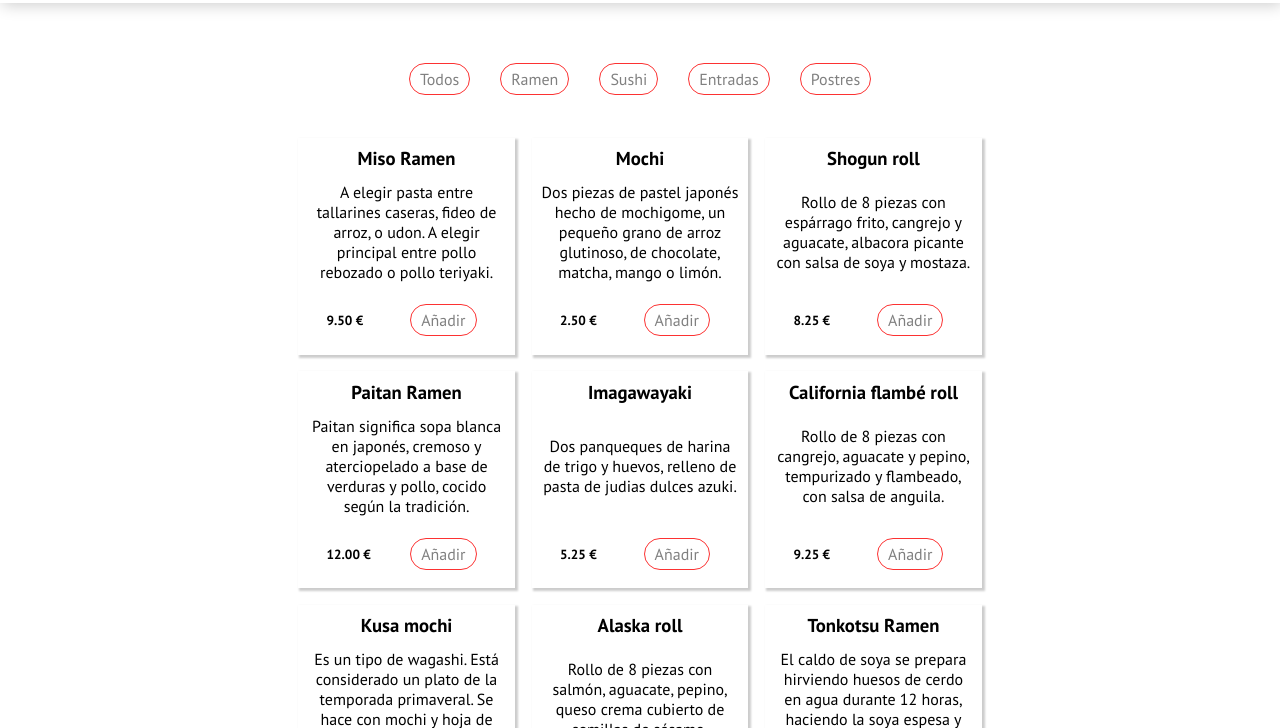
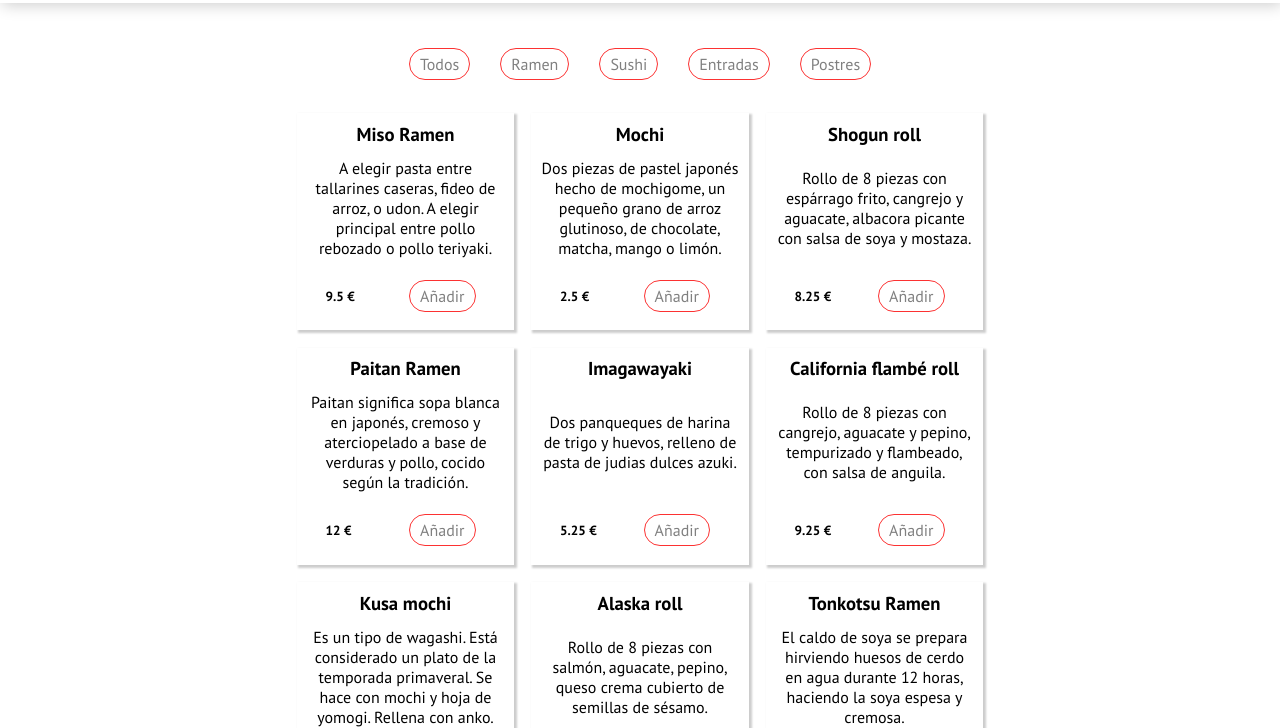
Before and after one commit to Dorienbyte/kamakura-food, a website built with Vite: page index.html in a window 1280 px wide. Shown: the part 72-800 px from the top of the page. Built offline with nearby package versions, Linux system fonts and the light colour scheme.

Commit message:
feat: completada fase 1 impresion y filtros

```diff
--- a/index.html
+++ b/index.html
@@ -7,7 +7,7 @@
     <meta name="viewport" content="width=device-width, initial-scale=1.0">
     <link rel="stylesheet" href="./styles/menu.css">
     <title>Kamakura Food</title>
-    <script type="module" src="./src/menu.js"></script>
+    <script type="module" src="/src/menu.js"></script>
 </head>
 
 <body class="container">
@@ -19,16 +19,10 @@
             <button class="cart-menu" id="cart"><img src="./assets/img/cart.svg" alt=""></button>
         </nav>
     </header>
-    <div class="main-container">
+   <div class="main-container">
         <main class="menu-container">
             <section class="filters-container" id="filters">
-               <section class="filters-container" id="filters">
-    <button class="filter" data-category="all">Todos</button>
-    <button class="filter" data-category="ramen">Ramen</button>
-    <button class="filter" data-category="sushi">Sushi</button>
-    <button class="filter" data-category="entradas">Entradas</button>
-    <button class="filter" data-category="postres">Postres</button>
-</section>
+            </section>
             <div class="products-container" id="products">
                 <div class="product-container">
                     <h3>Título</h3>
@@ -37,6 +31,7 @@
                         <h5>Precio €</h5>
                         <button class="add-button">Añadir</button>
                     </div>
+                </div>
 
                 </div>
             </div>
--- a/src/menu.js
+++ b/src/menu.js
@@ -1,54 +1,53 @@
-import { products } from './data.js';
+import { filters, products } from './data.js';
 
-const productsContainer = document.getElementById('products');
+document.addEventListener('DOMContentLoaded', () => {
+    const contenedorFiltros = document.querySelector('#filters');
+    const contenedorProductos = document.querySelector('#products');
 
-function printMenu(menuList) {
-    // Limpiamos el contenedor
-    productsContainer.innerHTML = '';
+    filters.forEach(categoria => {
+        const boton = document.createElement('button');
+        boton.classList.add('filter');
+        boton.setAttribute('data-category', categoria);
 
-    // Recorremos la lista de platos
-    menuList.forEach((product) => {
-        productsContainer.innerHTML += `
-            <div class="product-container">
-                <h3>${product.name}</h3>
-                <p>${product.description}</p>
+        if (categoria === 'todos') {
+            boton.textContent = 'Todos';
+        } else {
+            boton.textContent = categoria.charAt(0).toUpperCase() + categoria.slice(1);
+        }
+        contenedorFiltros.appendChild(boton);
+    });
+
+    function pintarPlatos(listaDePlatos) {
+        contenedorProductos.innerHTML = '';
+
+        listaDePlatos.forEach(plato => {
+            const tarjeta = document.createElement('div');
+            tarjeta.classList.add('product-container');
+
+            tarjeta.innerHTML = `
+                <h3>${plato.name}</h3>
+                <p>${plato.description}</p>
                 <div class="price-container">
-                    <h5>${product.price.toFixed(2)} €</h5>
-                    <button class="add-button" data-id="${product.id}">Añadir</button>
+                    <h5>${plato.price} €</h5>
+                    <button class="add-button" data-id="${plato.id}">Añadir</button>
                 </div>
-            </div>
-        `;
-    });
-}
-
-// Ejecutamos la función para pintar los platos por primera vez
-printMenu(products);
-
-// =========================================================
-// NUEVO CÓDIGO: LOS FILTROS (¡Lo que nos faltaba pegar!)
-// =========================================================
-
-// 1. Apuntamos a la caja de los botones en el HTML
-const filtersContainer = document.getElementById('filters');
-
-// 2. Creamos el colador
-function filterProducts(category) {
-    // Ponemos el chivato para ver qué categoría llega
-    console.log("Has pulsado la categoría:", category);
-
-    if (category === 'all') {
-        printMenu(products);
-        return;
+            `;
+            contenedorProductos.appendChild(tarjeta);
+        });
     }
 
-    const filteredList = products.filter(product => product.category === category);
-    printMenu(filteredList);
-}
+    contenedorFiltros.addEventListener('click', (evento) => {
+        if (evento.target.classList.contains('filter')) {
+            const categoriaSeleccionada = evento.target.getAttribute('data-category');
 
-// 3. Conectamos el cable detector de clics
-filtersContainer.addEventListener('click', (event) => {
-    if (event.target.classList.contains('filter')) {
-        const selectedCategory = event.target.getAttribute('data-category');
-        filterProducts(selectedCategory);
-    }
+            if (categoriaSeleccionada === 'todos') {
+                pintarPlatos(products);
+            } else {
+                const platosFiltrados = products.filter(plato => plato.category === categoriaSeleccionada);
+                pintarPlatos(platosFiltrados);
+            }
+        }
+    });
+
+    pintarPlatos(products);
 });
```
